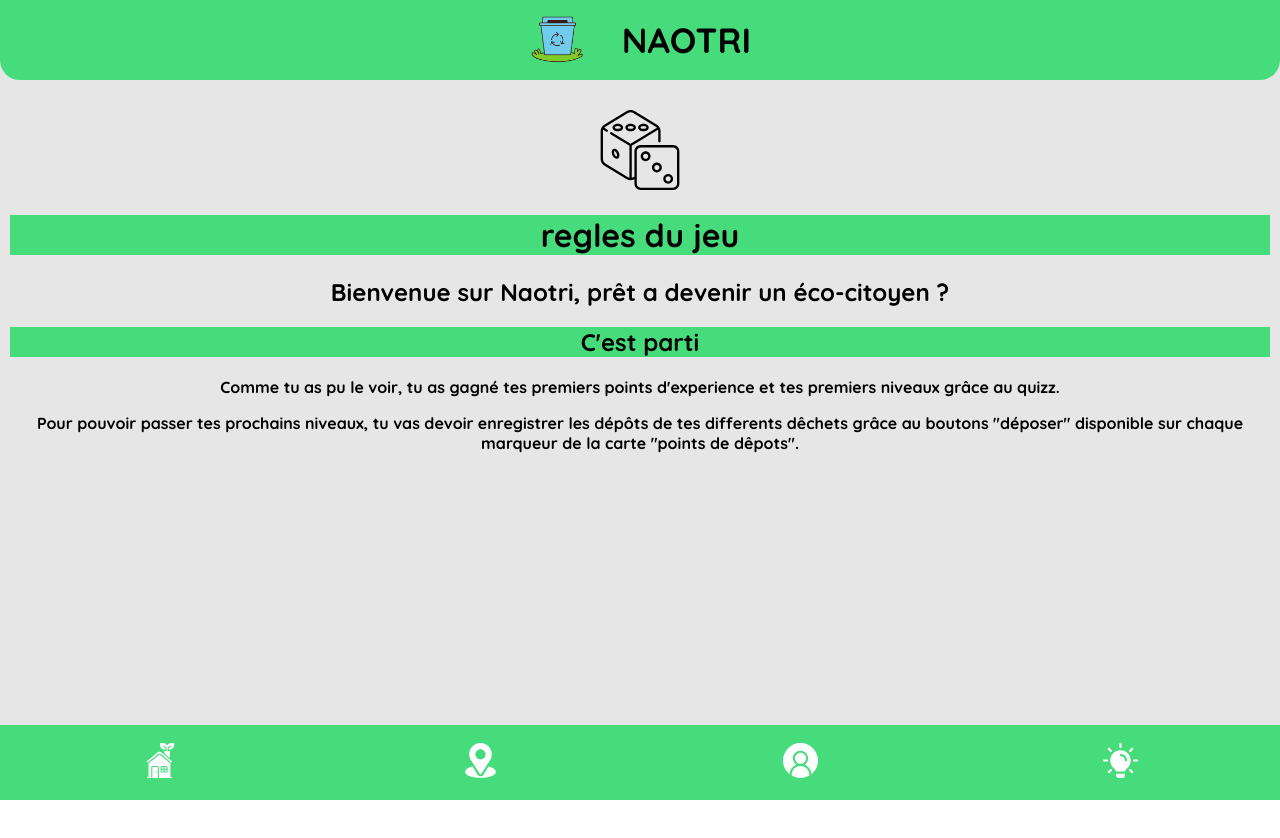
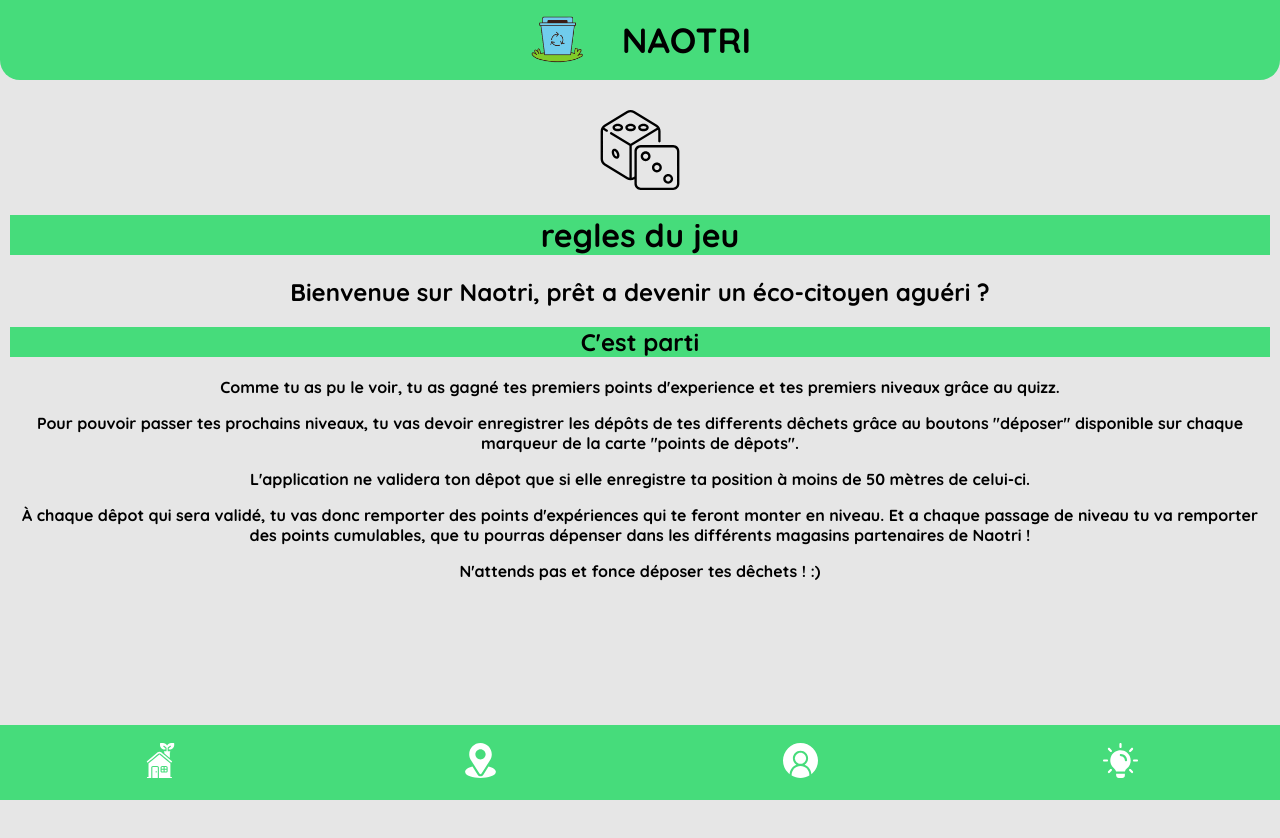
Before and after one commit to clepirault/WCS-NaoTri, a React (Create React App) app: page /regles in a window 1280 px wide. Shown: the top 838 px of the page. Built offline with nearby package versions, Linux system fonts and the light colour scheme.

Commit message:
regles du jeu done

```diff
--- a/src/components/Home.jsx
+++ b/src/components/Home.jsx
@@ -37,7 +37,7 @@ function Home() {
               <p>Enseignes</p>
             </div>
           </Link>
-          <Link to="/challenge" style={{ textDecoration: 'none' }}>
+          <Link to="/regles" style={{ textDecoration: 'none' }}>
             <div className="menu-defi">
               <img src={trophyIcon} alt="Challenge" className="challange" />
               <p>Règles du jeu</p>
--- a/src/components/ReglesDuJeu.css
+++ b/src/components/ReglesDuJeu.css
@@ -2,8 +2,9 @@
   box-sizing: border-box;
   text-align: center;
   width: 100%;
-  height: 100vh;
+  height: 120vh;
   padding: 10px;
+  background-color: #e6e6e6;
 }
 
 .rules-container img {
--- a/src/components/ReglesDuJeu.jsx
+++ b/src/components/ReglesDuJeu.jsx
@@ -7,7 +7,7 @@ const WorkInProgress = () => {
     <div className="rules-container">
       <img alt="" src={dice} />
       <h1 className="punder">regles du jeu</h1>
-      <h2>Bienvenue sur Naotri, prêt a devenir un éco-citoyen ?</h2>
+      <h2>Bienvenue sur Naotri, prêt a devenir un éco-citoyen aguéri ?</h2>
       <h2 className="punder">C&#39;est parti</h2>
       <p>
         Comme tu as pu le voir, tu as gagné tes premiers points d&#39;experience
@@ -18,6 +18,17 @@ const WorkInProgress = () => {
         dépôts de tes differents dêchets grâce au boutons &#34;déposer&#34;
         disponible sur chaque marqueur de la carte &#34;points de dêpots&#34;.
       </p>
+      <p>
+        L&#39;application ne validera ton dêpot que si elle enregistre ta
+        position à moins de 50 mètres de celui-ci.
+      </p>
+      <p>
+        À chaque dêpot qui sera validé, tu vas donc remporter des points
+        d&#39;expériences qui te feront monter en niveau. Et a chaque passage de
+        niveau tu va remporter des points cumulables, que tu pourras dépenser
+        dans les différents magasins partenaires de Naotri !
+      </p>
+      <p>N&#39;attends pas et fonce déposer tes dêchets ! :)</p>
     </div>
   );
 };
```
